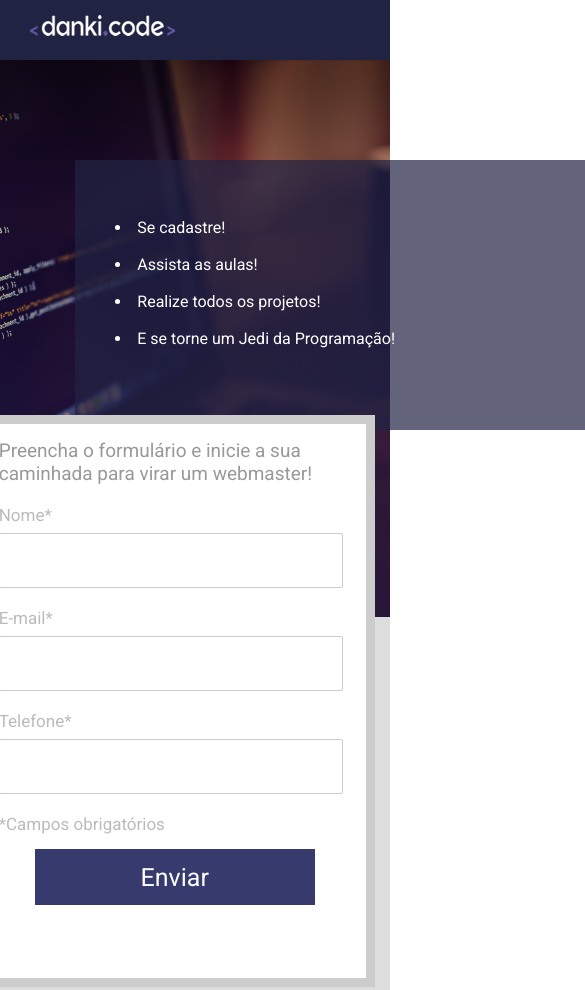
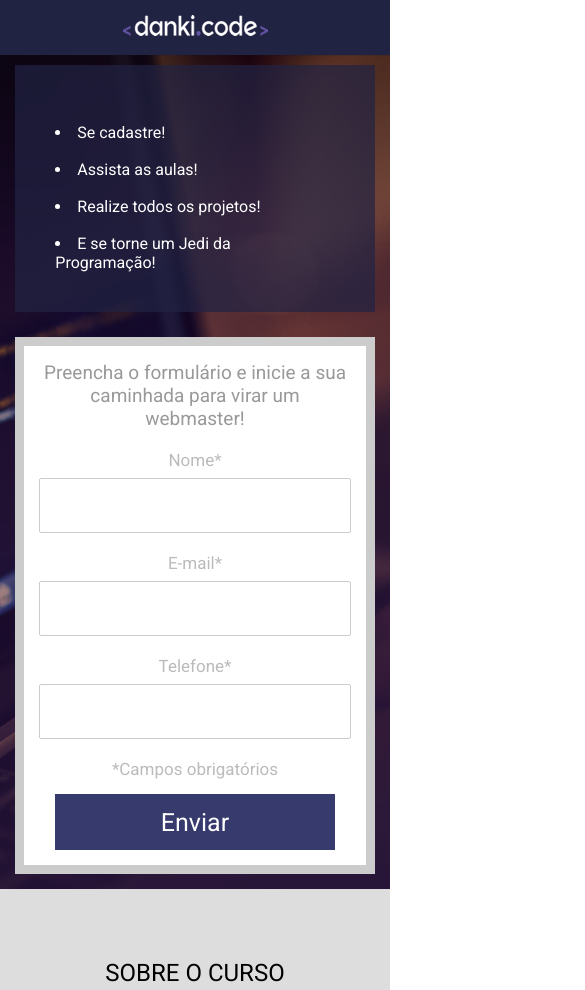
Before and after one commit to LuuizAlves/Front-End-Projeto_Pratico_001, a plain HTML site: page index.html in a window 390 px wide. Shown: the top 990 px of the page, 585 px wide, since content can reach past the window. Drawn offline with Linux system fonts and the light colour scheme; files whose address does not match are found by name.

Commit message:
Finalizando projeto com front-end responsivo

```diff
--- a/css/style.css
+++ b/css/style.css
@@ -92,7 +92,6 @@ html,body{
 }
 .container-list{
     margin-top: 100px;
-    margin-left: 60px;
     padding: 40px;
     background-color: rgba(33,35,67, 0.7);
     width: 519px;
@@ -101,6 +100,7 @@ html,body{
 }
 .container-list ul{
     list-style-position: inside;
+    text-align: left;
 }
 .container-list ul li{
     color: white;
@@ -172,3 +172,71 @@ html,body{
 .footer p{
     margin-top: 8px;
 }
+
+@media screen and (max-width: 1024px){
+    .container-banner{
+        width: 100%;
+        padding: 0 2%;
+        height: auto;
+        margin-top: 0;
+    }
+    .container-list{
+        margin-top: 50px;
+        padding: 40px;
+        width: 40%;
+        max-width: 400px;
+        height: auto;
+        float: left;
+        margin-bottom: 30px;
+    }
+    .form{
+        max-width: 400px;
+        width: 60%;
+        padding: 15px;
+        height: 100%;
+        float: right;
+        margin-top: 10px;
+    }
+    .input-container input[type=text]{
+        width: 100%;
+        height: 55px;
+    }
+    .input-submit-container input[type=submit]{
+        font-size: 25px;
+        max-width: 280px;
+        width: 100%;
+        height: 56px;
+    }
+}
+
+@media screen and (max-width: 780px){
+    .header{
+        height: auto;
+        width: 100%;
+        padding: 15px 0;
+        text-align: center;
+    }
+    .header img{
+        margin: 0;
+    }
+    .container-banner{
+        text-align: center;
+    }
+    .container-list{
+        margin-top: 10px;
+        float: none;
+        display: inline-block;
+        width: 100%;
+    }
+    .form{
+        width: 100%;
+        float: none;
+        display: inline-block;
+    }
+    .container-single{
+        float: none;
+        display: inline-block;
+        width: 100%;
+        padding: 30px;
+    }
+}
--- a/index.html
+++ b/index.html
@@ -54,6 +54,7 @@
                         </div><!--input-submit-container-->
                     </form>
                 </div><!--form-->
+                <div class="clear"></div>
             </div><!--center-->
         </div><!--container-banner-->
 
```
